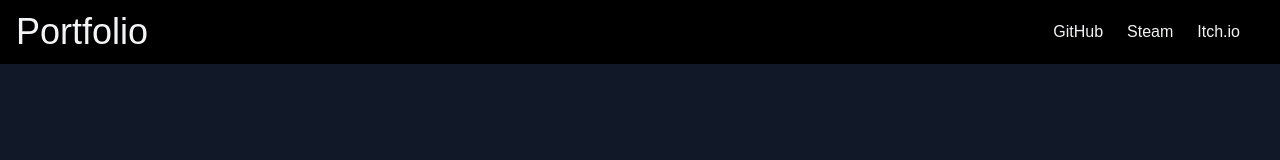
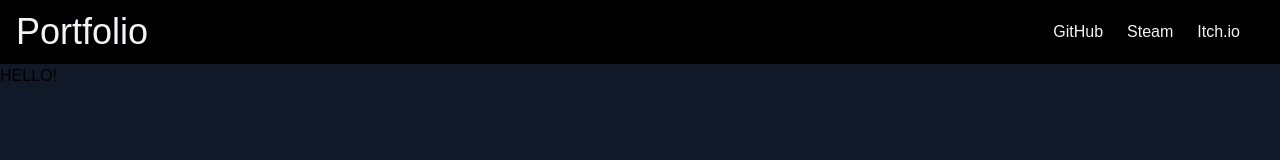
Before and after one commit to Ofthemasses/portfolio-website, a Vue app: page /#/ in a window 1280 px wide. Shown: the top 160 px of the page. Built offline with nearby package versions, Linux system fonts and the light colour scheme; a web font is replaced by a local one.

Commit message:
Created home component and added it to routing

```diff
--- /dev/null
+++ b/src/components/Home.vue
@@ -0,0 +1,11 @@
+<script setup lang="ts">
+
+</script>
+
+<template>
+  <div>HELLO!</div>
+</template>
+
+<style scoped>
+
+</style>
--- a/src/main.ts
+++ b/src/main.ts
@@ -2,12 +2,14 @@ import { createApp } from 'vue';
 import { createRouter, createWebHashHistory } from 'vue-router';
 import App from './App.vue';
 import Projects from "./components/Projects.vue";
+import Home from "./components/Home.vue";
 import './style.css';
 
 const router = createRouter({
     history: createWebHashHistory(),
     routes: [
-        { path: '/projects/:projectType', name: 'Projects', component: Projects }
+        { path: '/projects/:projectType', name: 'Projects', component: Projects },
+        { path: '/', name: 'Home', component: Home}
     ]
 });
 
```
